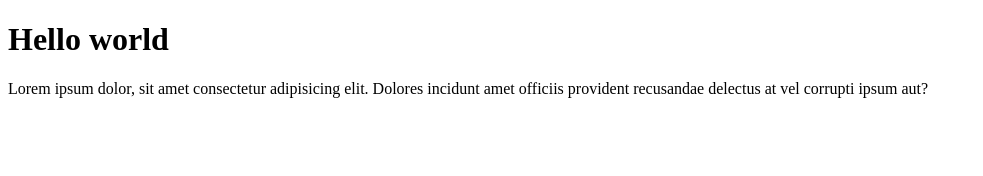
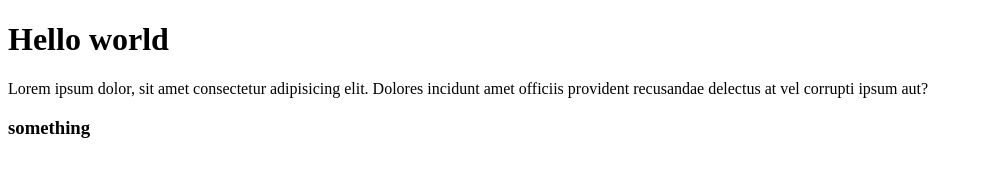
Before and after one commit to DomantasBal/todo-list-group-work, a plain HTML site: page index.html in a window 1280 px wide. Shown: the whole page, without its empty margins (0-983 px from the left). Drawn offline with Linux system fonts and the light colour scheme.

Commit message:
somthing testing

```diff
--- a/index.html
+++ b/index.html
@@ -12,5 +12,7 @@
       Lorem ipsum dolor, sit amet consectetur adipisicing elit. Dolores incidunt
       amet officiis provident recusandae delectus at vel corrupti ipsum aut?
     </p>
+
+    <h3>something</h3>
   </body>
 </html>
```
